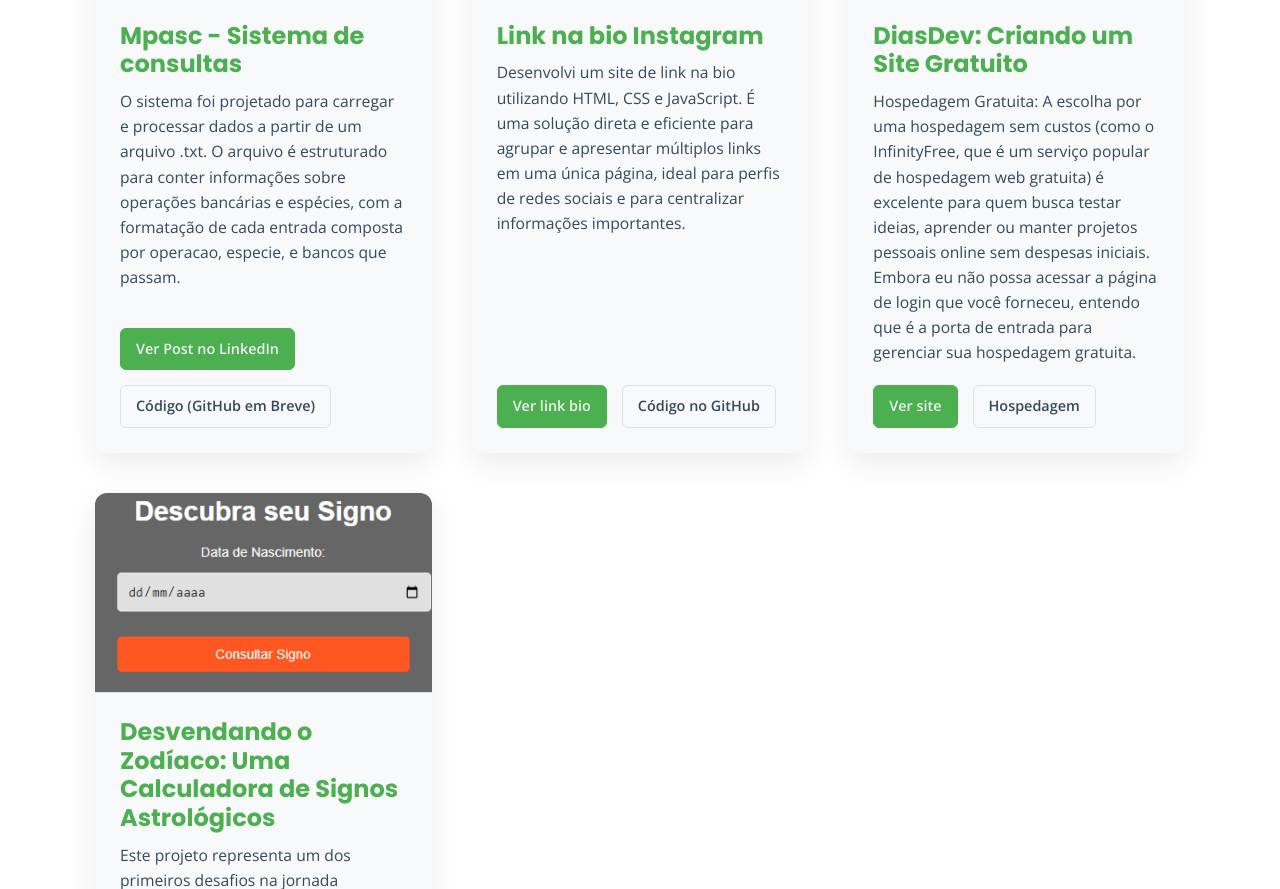
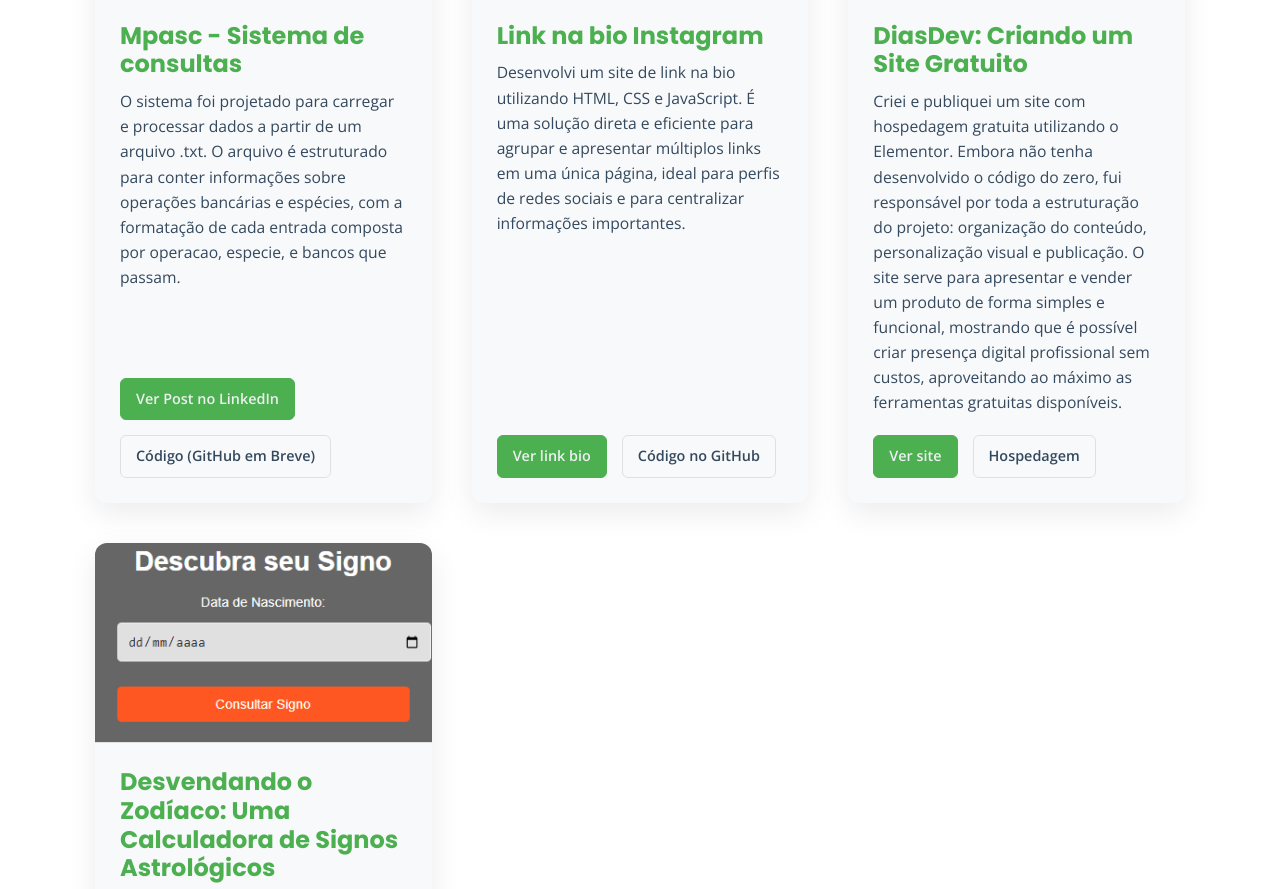
Before and after one commit to eliasmellodev/eliasmelo, a plain HTML site: page index.html in a window 1280 px wide. Shown: the part 3364-4253 px from the top of the page. Drawn offline with nearby package versions, Linux system fonts and the light colour scheme.

Commit message:
index.html

```diff
--- a/index.html
+++ b/index.html
@@ -140,7 +140,7 @@
                 <div class="project-card" data-tech="python machine-learning data-analysis">
                     <img src="imagens\diasdev.png" alt="Miniatura do Projeto Machine Learning">
                     <h3>DiasDev: Criando um Site Gratuito</h3>
-                    <p>Hospedagem Gratuita: A escolha por uma hospedagem sem custos (como o InfinityFree, que é um serviço popular de hospedagem web gratuita) é excelente para quem busca testar ideias, aprender ou manter projetos pessoais online sem despesas iniciais. Embora eu não possa acessar a página de login que você forneceu, entendo que é a porta de entrada para gerenciar sua hospedagem gratuita.</p>
+                    <p>Criei e publiquei um site com hospedagem gratuita utilizando o Elementor. Embora não tenha desenvolvido o código do zero, fui responsável por toda a estruturação do projeto: organização do conteúdo, personalização visual e publicação. O site serve para apresentar e vender um produto de forma simples e funcional, mostrando que é possível criar presença digital profissional sem custos, aproveitando ao máximo as ferramentas gratuitas disponíveis.</p>
                     <div class="project-links">
                         <a href="https://diasdev.site/?i=2" target="_blank" rel="noopener noreferrer" class="link-details">Ver site</a>
                         <a href="https://dash.infinityfree.com/login" target="_blank" rel="noopener noreferrer" class="link-github">Hospedagem</a>
```
